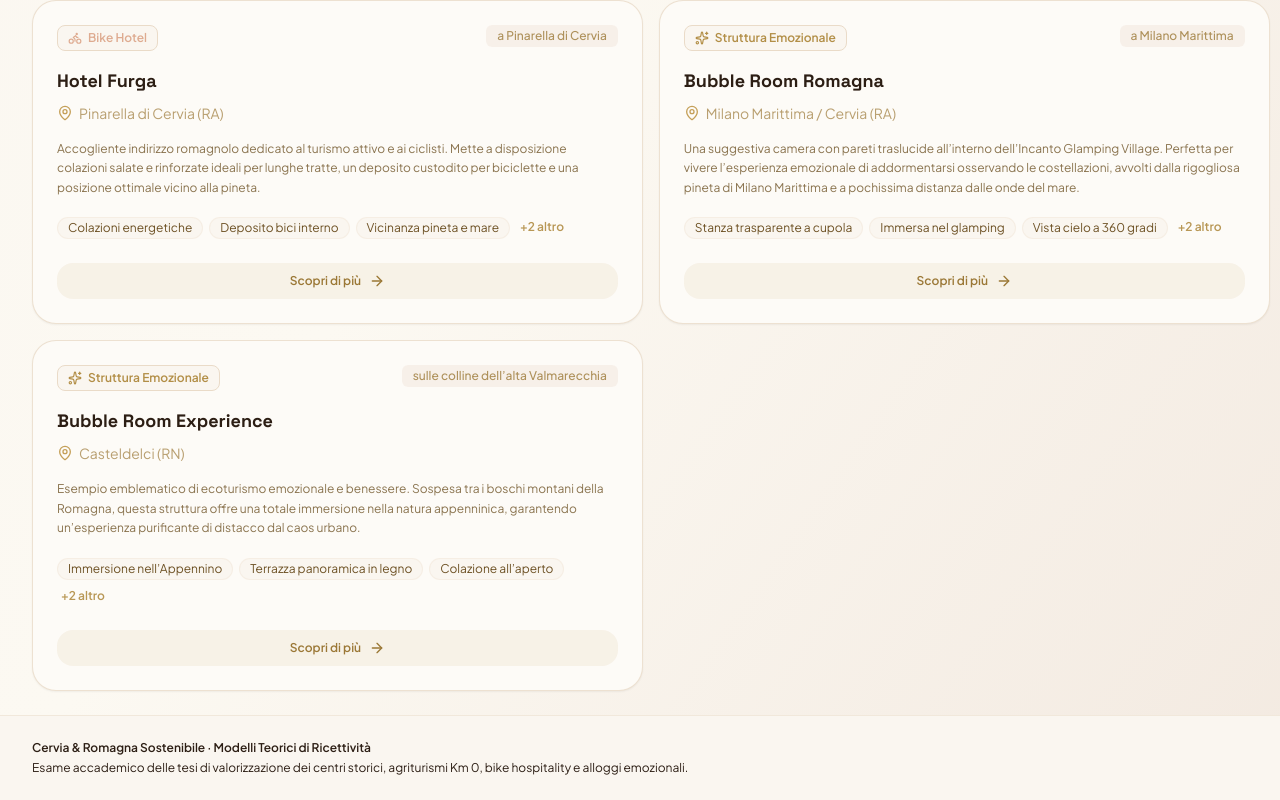
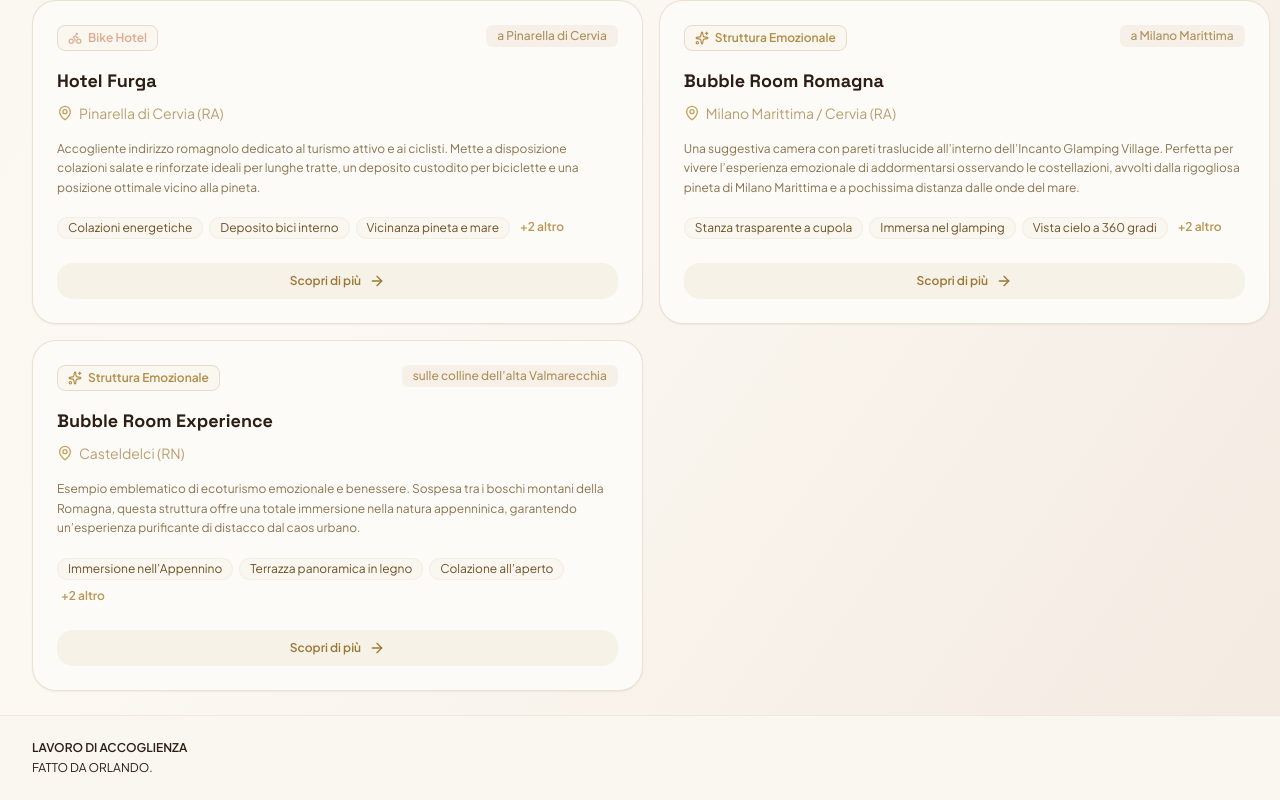
Before and after one commit to LolLol6969/lavorovolpi, a React (Vite) app: page / in a window 1280 px wide. Shown: the part 1028-1828 px from the top of the page. Built offline with nearby package versions, Linux system fonts and the light colour scheme.

Commit message:
Update footer text in App component

```diff
--- a/src/App.tsx
+++ b/src/App.tsx
@@ -399,10 +399,10 @@ export default function App() {
         <div className="max-w-7xl mx-auto px-4 sm:px-6 lg:px-8 text-center sm:text-left flex flex-col sm:flex-row items-center justify-between gap-4 text-xs text-brand-850 dark:text-brand-900">
           <div>
             <p className="font-semibold text-brand-850 dark:text-brand-900">
-              Cervia & Romagna Sostenibile &middot; Modelli Teorici di Ricettività
+              LAVORO DI ACCOGLIENZA
             </p>
             <p className="mt-1">
-              Esame accademico delle tesi di valorizzazione dei centri storici, agriturismi Km 0, bike hospitality e alloggi emozionali.
+             FATTO DA ORLANDO.
             </p>
           </div>
 
```
